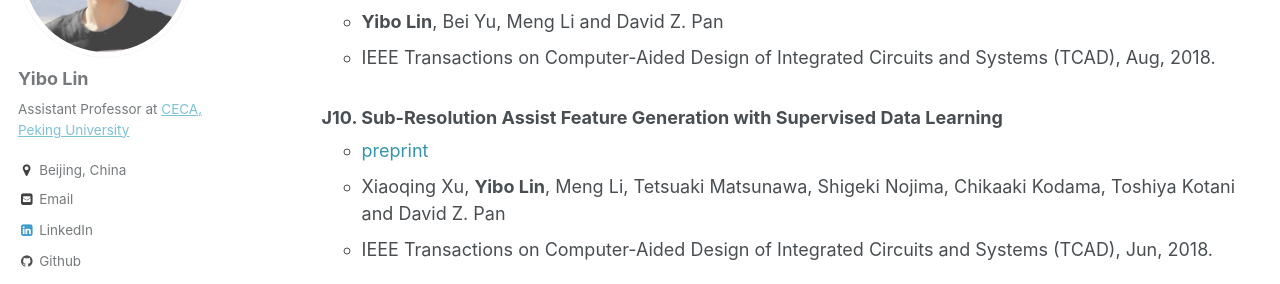
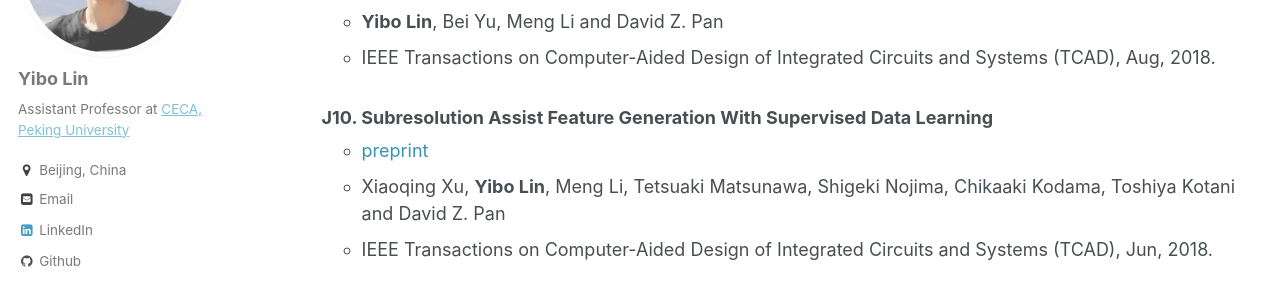
Before and after one commit to limbo018/limbo018.github.io, a Jekyll site: the page built from _pages/publications.md, in a window 1280 px wide and 900 px high, scrolled down 1241 px. Shown: the part 153-437 px from the top of the window. Built offline with Jekyll 4.4.1, drawn with Linux system fonts in a browser that asks for light colours; some web fonts are replaced.

Commit message:
fix error in title of xiaoqing's sraf paper

```diff
--- a/_pages/publications.md
+++ b/_pages/publications.md
@@ -57,7 +57,7 @@ Journal Papers
      * **Yibo Lin**, Bei Yu, Meng Li and David Z. Pan
      * IEEE Transactions on Computer-Aided Design of Integrated Circuits and Systems (TCAD), Aug, 2018.
 
-  ### J10. [Sub-Resolution Assist Feature Generation with Supervised Data Learning](https://doi.org/10.1109/TCAD.2017.2748029)
+  ### J10. [Subresolution Assist Feature Generation With Supervised Data Learning](https://doi.org/10.1109/TCAD.2017.2748029)
      * <a href="/publications/papers/SRAF_TCAD2017_Xu.pdf" style="color:#3793ae">preprint</a>
      * Xiaoqing Xu, **Yibo Lin**, Meng Li, Tetsuaki Matsunawa, Shigeki Nojima, Chikaaki Kodama, Toshiya Kotani and David Z. Pan
      * IEEE Transactions on Computer-Aided Design of Integrated Circuits and Systems (TCAD), Jun, 2018.
--- a/ref/publications.bib
+++ b/ref/publications.bib
@@ -504,7 +504,7 @@ annotatecv={},
   annotatecv={},
 }
 @article{SRAF_TCAD2017_Xu,
-    title={Sub-Resolution Assist Feature Generation with Supervised Data Learning},
+    title={Subresolution Assist Feature Generation With Supervised Data Learning},
     author={Xu, Xiaoqing and Lin, Yibo and Li, Meng and Matsunawa, Tetsuaki and Nojima, Shigeki and Kodama, Chikaaki and Kotani, Toshiya and Pan, David Z.},
     journal   = tcad,
     year      = {2018},
```
Also changed, not shown: _includes/publications_cv.md (+1 -1 lines), 3 other files.
